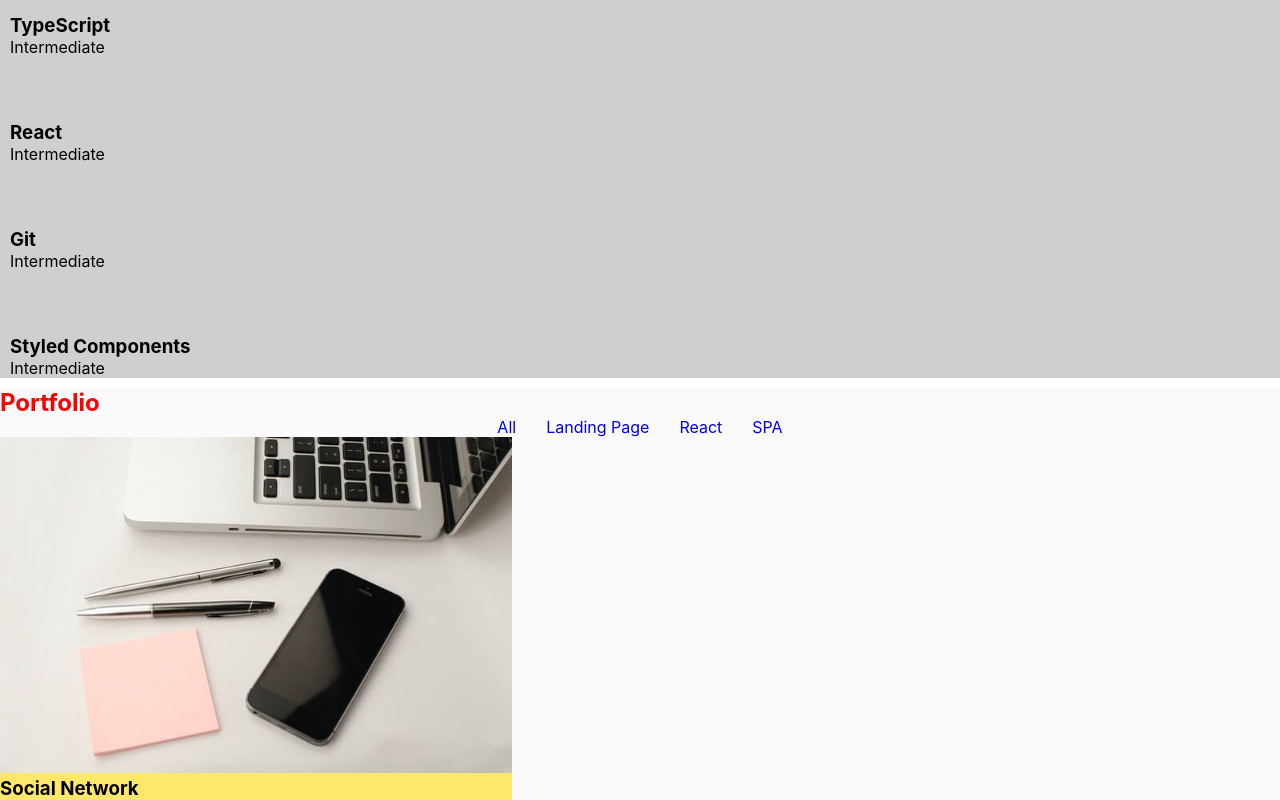
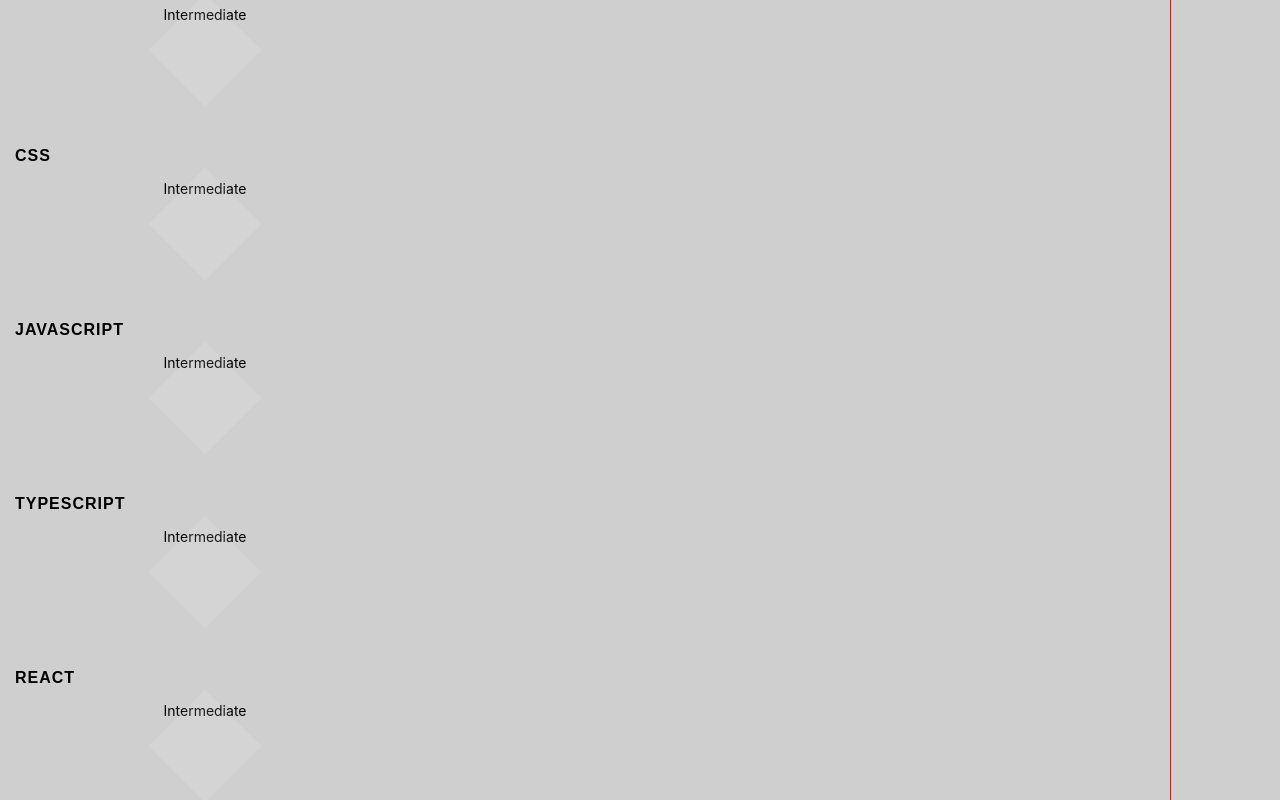
Before and after one commit to gkirber/portfolio, a React app: page / in a window 1280 px wide. Shown: the part 1200-2000 px from the top of the page. Built offline with nearby package versions, Linux system fonts and the light colour scheme.

Commit message:
Skills style

```diff
--- a/src/components/Container.ts
+++ b/src/components/Container.ts
@@ -6,6 +6,6 @@
     min-height: 100%;
     padding: 0 15px;
     margin: 0, auto;
-    border: 1px solid red;
+    outline: 1px solid red;
 
 `
--- a/src/components/SectionTitle.tsx
+++ b/src/components/SectionTitle.tsx
@@ -1,5 +1,25 @@
 import styled from "styled-components";
 
 export const SectionTitle = styled.h2`
-    color: red;
+    text-align: center;
+    font-family: 'Popins', sans-serif;
+    font-weight: 600;
+    font-size: 36px;
+    letter-spacing: 0.5px;
+    margin-bottom: 90px;
+
+    position: relative;
+
+    &::before {
+        content: "";
+        display: inline-block;
+        width: 55px;
+        height: 1px;
+        background-color: cornflowerblue;
+
+        position: absolute;
+        left: 50%;
+        bottom: -30px;
+        transform: translateX(-50%);
+    }
 `
--- a/src/layout/sections/skills/Skills.tsx
+++ b/src/layout/sections/skills/Skills.tsx
@@ -3,10 +3,12 @@
 import {FlexWrapper} from "../../../components/FlexWrapper";
 import {SectionTitle} from "../../../components/SectionTitle";
 import {Skill} from "./skill/Skill";
+import {Container} from "../../../components/Container";
 
 export const Skills = () => {
     return (
         <StyledSkills>
+            <Container>
                 <SectionTitle>Skills</SectionTitle>
                 <FlexWrapper>
                     <Skill iconId={"code"} title={"html"} description={"Intermediate"}/>
@@ -17,10 +19,10 @@
                     <Skill iconId={"react"} title={"Git"} description={"Intermediate"}/>
                     <Skill iconId={"react"} title={"Styled Components"} description={"Intermediate"}/>
                 </FlexWrapper>
+            </Container>
+
         </StyledSkills>
     );
 };
 
-const StyledSkills = styled.section`
-    background-color: #ffe5e4;
-`
+const StyledSkills = styled.section``
--- a/src/layout/sections/skills/skill/Skill.tsx
+++ b/src/layout/sections/skills/skill/Skill.tsx
@@ -1,6 +1,7 @@
 import React from 'react';
 import styled from 'styled-components';
 import {Icon} from "../../../../components/icon/Icon";
+import {FlexWrapper} from "../../../../components/FlexWrapper";
 
 type SkillPropsType = {
     iconId: string
@@ -11,23 +12,54 @@
 export const Skill = (props: SkillPropsType) => {
     return (
         <StyledSkill>
-            <Icon iconId={props.iconId}/>
-            <SkillTitle>{props.title}</SkillTitle>
-            <SkillText>{props.description}</SkillText>
+            <FlexWrapper direction={"column"} align={"center"}>
+                <IconWrapper>
+                    <Icon iconId={props.iconId}/>
+                </IconWrapper>
+                <SkillTitle>{props.title}</SkillTitle>
+                <SkillText>{props.description}</SkillText>
+            </FlexWrapper>
         </StyledSkill>
     );
 };
 
 const StyledSkill = styled.div`
-    width: 30%;
-    background-color: rgba(255, 255, 255, 0,56);
-    margin: 10px;
+    width: 380px;
+    padding: 62px, 20px, 40px;
 `
 
+const IconWrapper = styled.div`
+    position: relative;
+
+    &::before {
+        content: "";
+        display: inline-block;
+        width: 80px;
+        height: 80px;
+        background: rgba(255, 255, 255, 0.1);
+        transform: rotate(45deg) translate(-50%, -50%);
+
+        position: absolute;
+        left: 50%;
+        top: 50%;
+        transform-origin: top left;
+
+    }
+`
+
+
 const SkillTitle = styled.h3`
+    margin: 70px 0 15px;
+    font-family: 'Popins', sans-serif;
+    font-weight: 700;
+    font-size: 16px;
 
+    letter-spacing: 1px;
+    text-transform: uppercase;
 `
 
 const SkillText = styled.p`
-
+    text-align: center;
+    font-weight: 400;
+    font-size: 14px;
 `
--- a/src/styles/Global.styled.ts
+++ b/src/styles/Global.styled.ts
@@ -34,6 +34,10 @@
         border: none;
     }
 
+    section {
+        padding: 100px 0;
+    }
+
     section: nth-of-type(odd) {
     background-color: ${theme.colors.primaryBg};
     }
```
Lines whose indentation alone changed are shown as unchanged.
